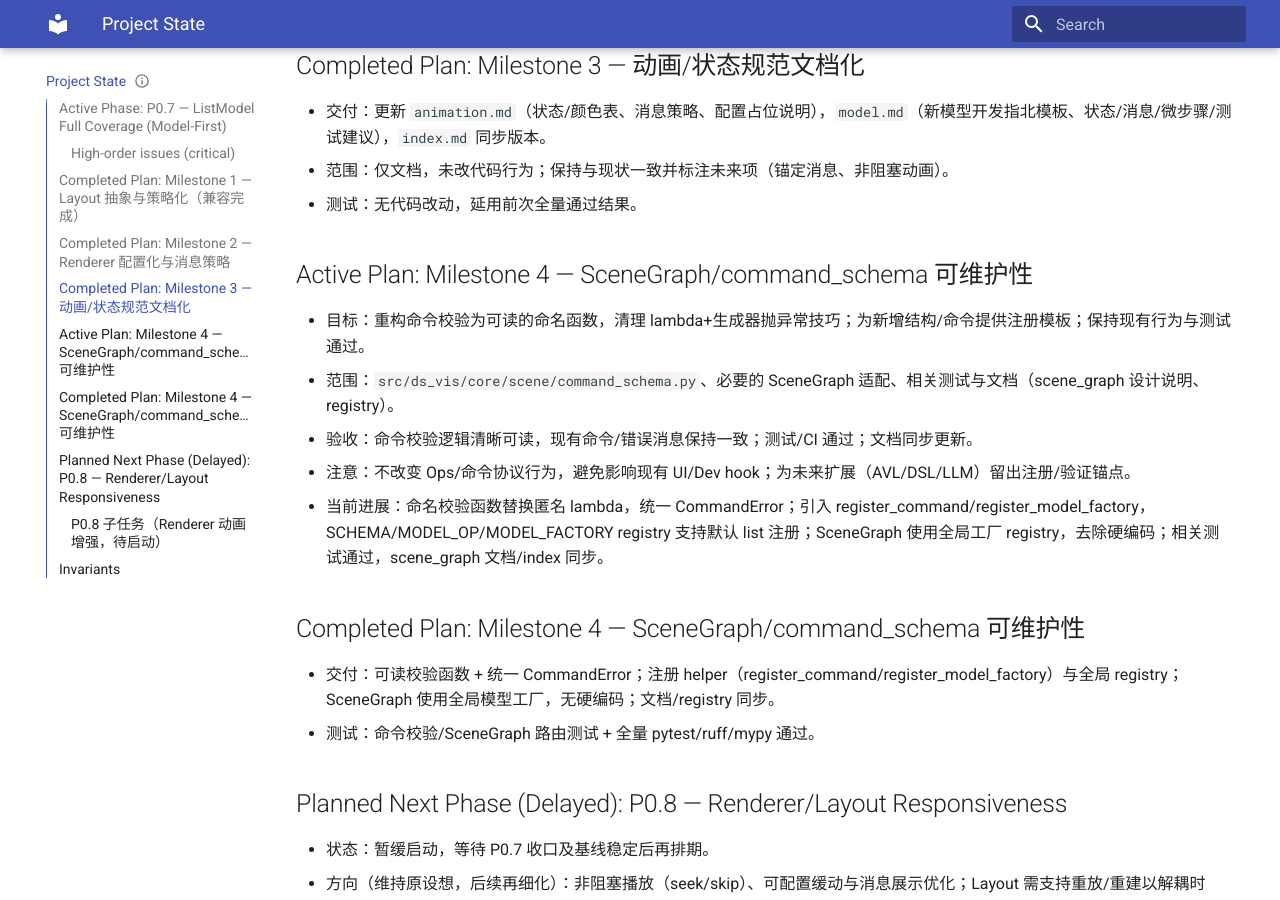
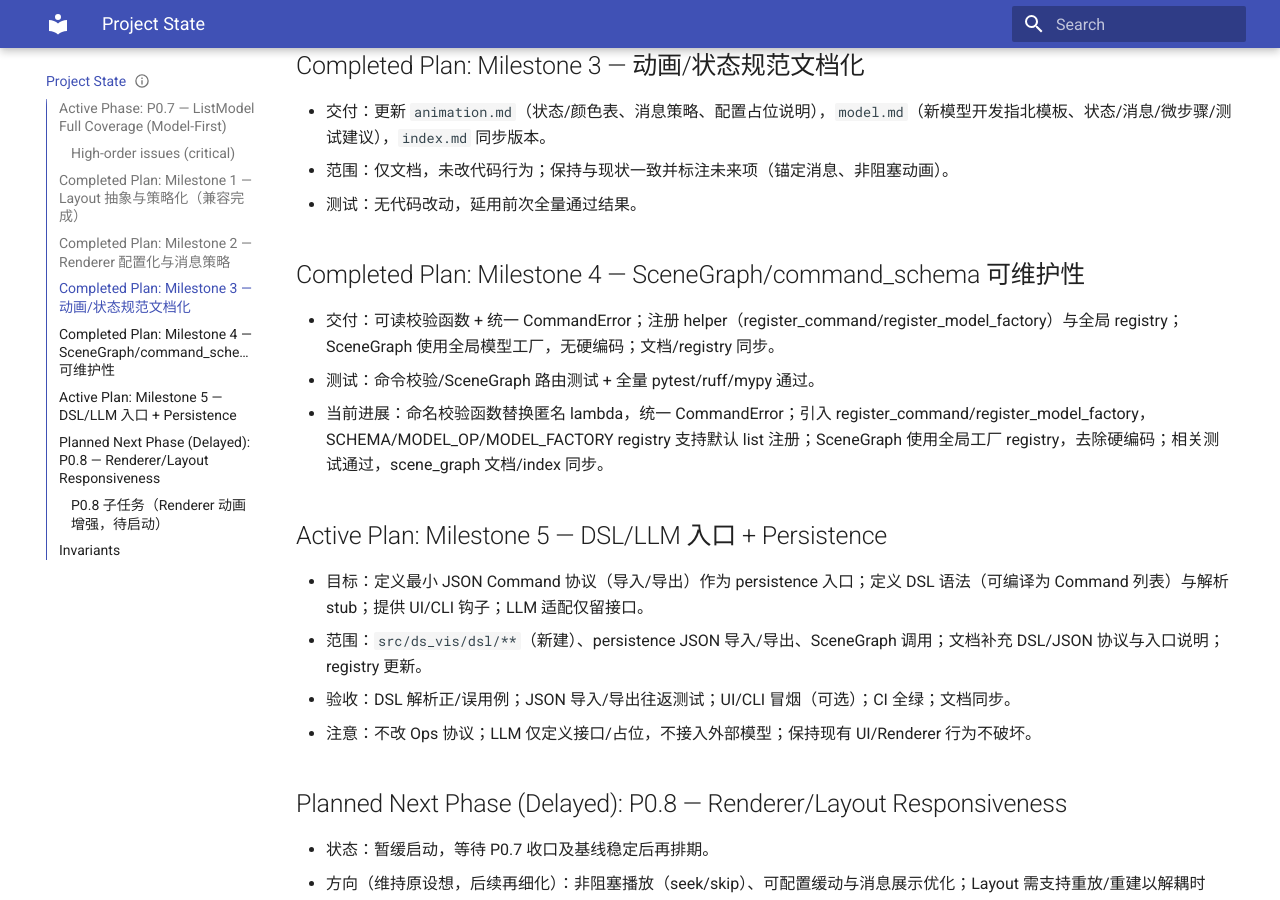
Before and after one commit to elecdot/ds-vis, an MkDocs documentation site: the page built from docs/project_state.md, in a window 1280 px wide and 900 px high, scrolled down 1692 px. Built offline with MkDocs 1.6.1 and Material for MkDocs 9.7.7, drawn with Linux system fonts in a browser that asks for light colours.

Commit message:
docs: prepare for Milestone 5 DSL/LLM/Persistence interface

```diff
--- a/docs/project_state.md
+++ b/docs/project_state.md
@@ -51,16 +51,17 @@ This document captures the active delivery phase, what is complete, current assu
 - 范围：仅文档，未改代码行为；保持与现状一致并标注未来项（锚定消息、非阻塞动画）。
 - 测试：无代码改动，延用前次全量通过结果。
 
-## Active Plan: Milestone 4 — SceneGraph/command_schema 可维护性
-- 目标：重构命令校验为可读的命名函数，清理 lambda+生成器抛异常技巧；为新增结构/命令提供注册模板；保持现有行为与测试通过。
-- 范围：`src/ds_vis/core/scene/command_schema.py`、必要的 SceneGraph 适配、相关测试与文档（scene_graph 设计说明、registry）。
-- 验收：命令校验逻辑清晰可读，现有命令/错误消息保持一致；测试/CI 通过；文档同步更新。
-- 注意：不改变 Ops/命令协议行为，避免影响现有 UI/Dev hook；为未来扩展（AVL/DSL/LLM）留出注册/验证锚点。
-- 当前进展：命名校验函数替换匿名 lambda，统一 CommandError；引入 register_command/register_model_factory，SCHEMA/MODEL_OP/MODEL_FACTORY registry 支持默认 list 注册；SceneGraph 使用全局工厂 registry，去除硬编码；相关测试通过，scene_graph 文档/index 同步。
 
 ## Completed Plan: Milestone 4 — SceneGraph/command_schema 可维护性
 - 交付：可读校验函数 + 统一 CommandError；注册 helper（register_command/register_model_factory）与全局 registry；SceneGraph 使用全局模型工厂，无硬编码；文档/registry 同步。
 - 测试：命令校验/SceneGraph 路由测试 + 全量 pytest/ruff/mypy 通过。
+- 当前进展：命名校验函数替换匿名 lambda，统一 CommandError；引入 register_command/register_model_factory，SCHEMA/MODEL_OP/MODEL_FACTORY registry 支持默认 list 注册；SceneGraph 使用全局工厂 registry，去除硬编码；相关测试通过，scene_graph 文档/index 同步。
+
+## Active Plan: Milestone 5 — DSL/LLM 入口 + Persistence
+- 目标：定义最小 JSON Command 协议（导入/导出）作为 persistence 入口；定义 DSL 语法（可编译为 Command 列表）与解析 stub；提供 UI/CLI 钩子；LLM 适配仅留接口。
+- 范围：`src/ds_vis/dsl/**`（新建）、persistence JSON 导入/导出、SceneGraph 调用；文档补充 DSL/JSON 协议与入口说明；registry 更新。
+- 验收：DSL 解析正/误用例；JSON 导入/导出往返测试；UI/CLI 冒烟（可选）；CI 全绿；文档同步。
+- 注意：不改 Ops 协议；LLM 仅定义接口/占位，不接入外部模型；保持现有 UI/Renderer 行为不破坏。
 
 ## Planned Next Phase (Delayed): P0.8 — Renderer/Layout Responsiveness
 - 状态：暂缓启动，等待 P0.7 收口及基线稳定后再排期。
```
Also changed, not shown: other parts of docs/project_state.md (+1 -1 lines).
